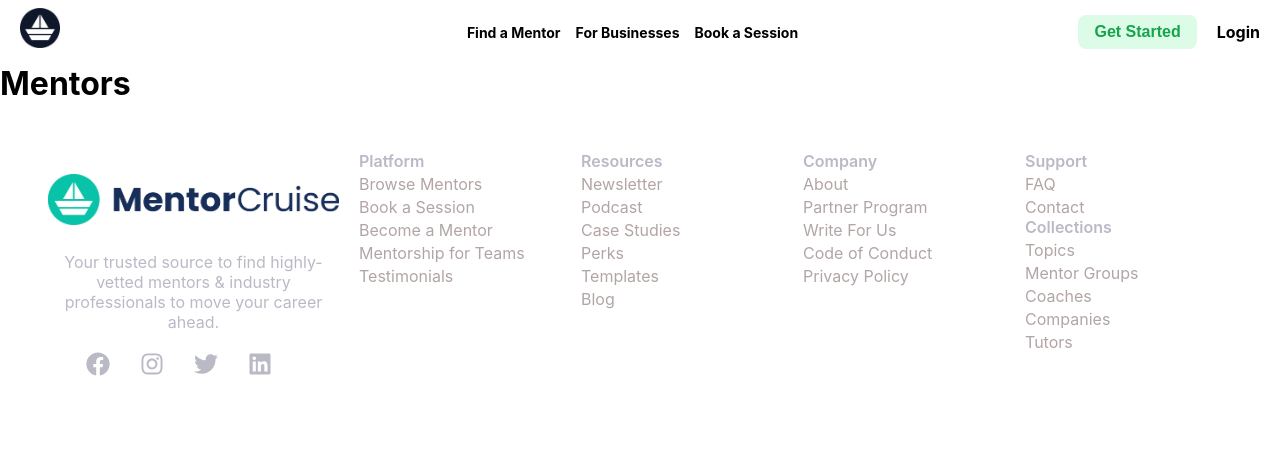
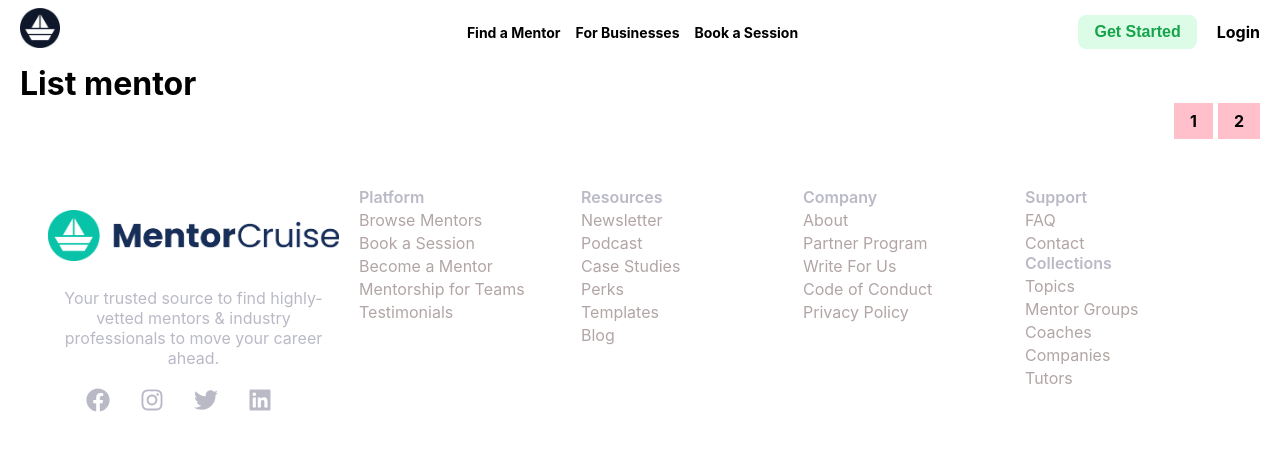
Before and after one commit to kim-duyen-frontend/demo-ui, a Next.js app: page /mentors in a window 1280 px wide. Shown: the top 450 px of the page. Built offline with nearby package versions, Linux system fonts and the light colour scheme.

Commit message:
fix error and add my api

```diff
--- /dev/null
+++ b/components/pagination.js
@@ -0,0 +1,22 @@
+import React from 'react';
+import Link from 'next/link';
+import styles from "../styles/pagination.module.scss";
+
+const Pagination = () => {
+    return (
+        <div className={styles.pagination}>
+            <div className="container">
+                <div className={styles.container}>
+                    <Link href="#!">
+                        <a>1</a>
+                    </Link>
+                    <Link href="#!">
+                        <a>2</a>
+                    </Link>
+                </div>
+            </div>
+        </div>
+    );
+};
+
+export default Pagination;
--- /dev/null
+++ b/features/list-mentor/index.js
@@ -0,0 +1,19 @@
+import React from 'react';
+import styles from "../../styles/listmentor.module.scss";
+import Pagination from '../../components/pagination';
+
+const ListMentor = () => {
+
+    return (
+        <div className={styles.listmentor}>
+            <div className="container">
+                <div className={styles.container}>
+                    <h1>List mentor</h1>
+                </div>
+            </div>
+            <Pagination />
+        </div>
+    );
+};
+
+export default ListMentor;
--- a/features/story-mentors/index.js
+++ b/features/story-mentors/index.js
@@ -54,7 +54,7 @@
                     {dataCandidate.map((item, index) => (
                         <div className={styles.column} key={index}>
                             <div className={styles.header}>
-                                <Image src={item.thumbnail} width={35} height={32} objectFit alt={item.name} />
+                                <Image src={item.thumbnail} width={35} height={32} alt={item.name} />
                             </div>
                             <div className={styles.body}>
                                 <p>
--- a/package.json
+++ b/package.json
@@ -15,6 +15,7 @@
     "react": "18.2.0",
     "react-dom": "18.2.0",
     "react-icons": "^4.4.0",
+    "react-query": "^3.39.2",
     "react-toastify": "^9.0.8",
     "sass": "^1.54.4"
   },
--- a/pages/_app.js
+++ b/pages/_app.js
@@ -1,8 +1,13 @@
 import '../styles/main.scss';
 import 'react-toastify/dist/ReactToastify.css';
+import { QueryClient, QueryClientProvider, } from 'react-query';
+
+
+const queryClient = new QueryClient()
+
 function MyApp({ Component, pageProps }) {
   const getLayout = Component.getLayout || ((page) => page);
-  return getLayout(<Component {...pageProps} />);
+  return getLayout(<QueryClientProvider client={queryClient}><Component {...pageProps} /></QueryClientProvider>);
 }
 
 export default MyApp
--- a/pages/mentors/index.js
+++ b/pages/mentors/index.js
@@ -1,11 +1,12 @@
 import React from 'react';
 import LayoutMentors from '../../components/layout-mentors';
+import ListMentor from '../../features/list-mentor';
 
 const Mentors = () => {
     return (
-        <div>
-            <h1>Mentors</h1>
-        </div>
+        <>
+            <ListMentor />
+        </>
     );
 };
 Mentors.getLayout = function getLayout(page) {
--- a/styles/main.scss
+++ b/styles/main.scss
@@ -18,6 +18,7 @@
 .container {
   max-width: 1240px;
   margin: auto;
+  // background-color: yellow;
 }
 
 @media (max-width: 640px) {
--- /dev/null
+++ b/styles/pagination.module.scss
@@ -0,0 +1,16 @@
+.pagination {
+    .container {
+        display: flex;
+        justify-content: flex-end;
+        gap:5px;
+        a {
+            color: black;
+            font-weight: 700;
+            padding: 8px 16px;
+            text-decoration: none;
+            background-color: pink;
+        }
+    }
+
+
+}
```
Also changed, not shown: components/item-mentor.js (added, +11 -0 lines), utils/api/callAPI.js (added, +10 -0 lines), styles/listmentor.module.scss (added), 1 other file (tests, documents, lock files or other folders).
